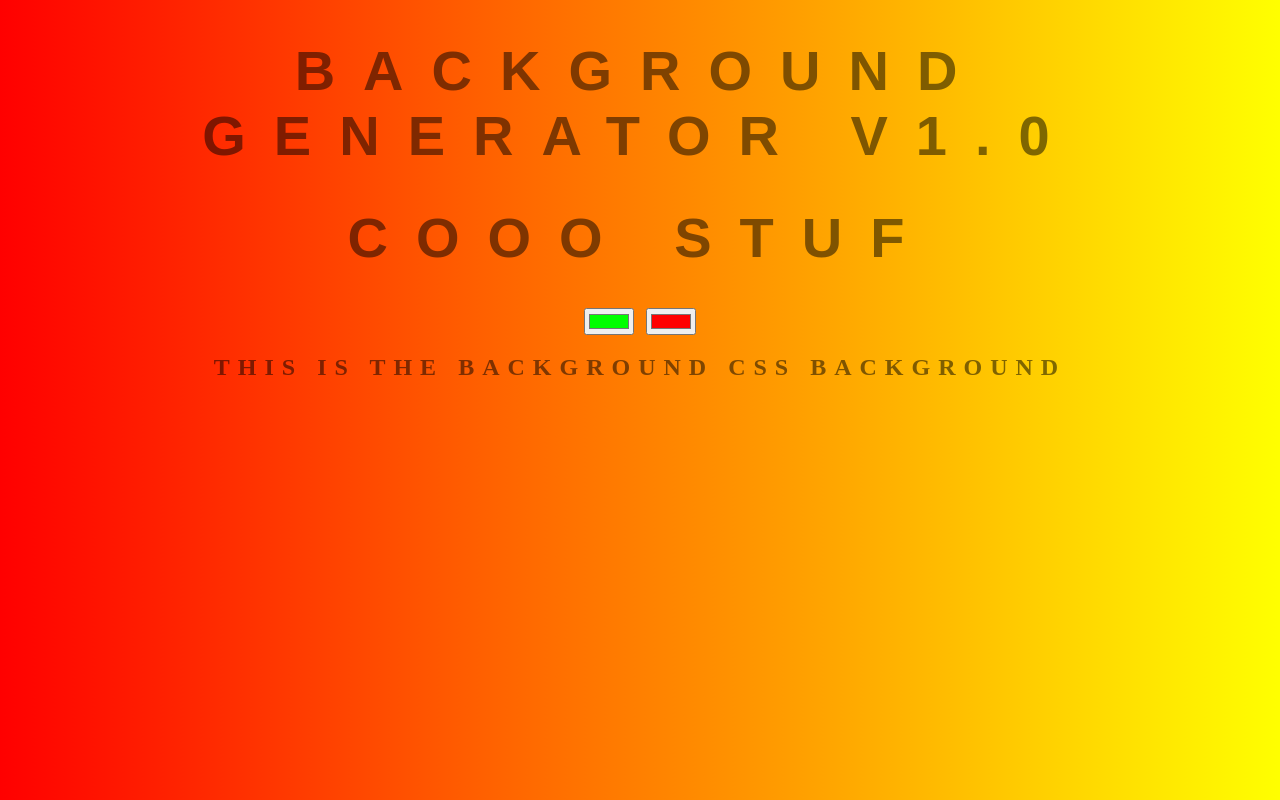
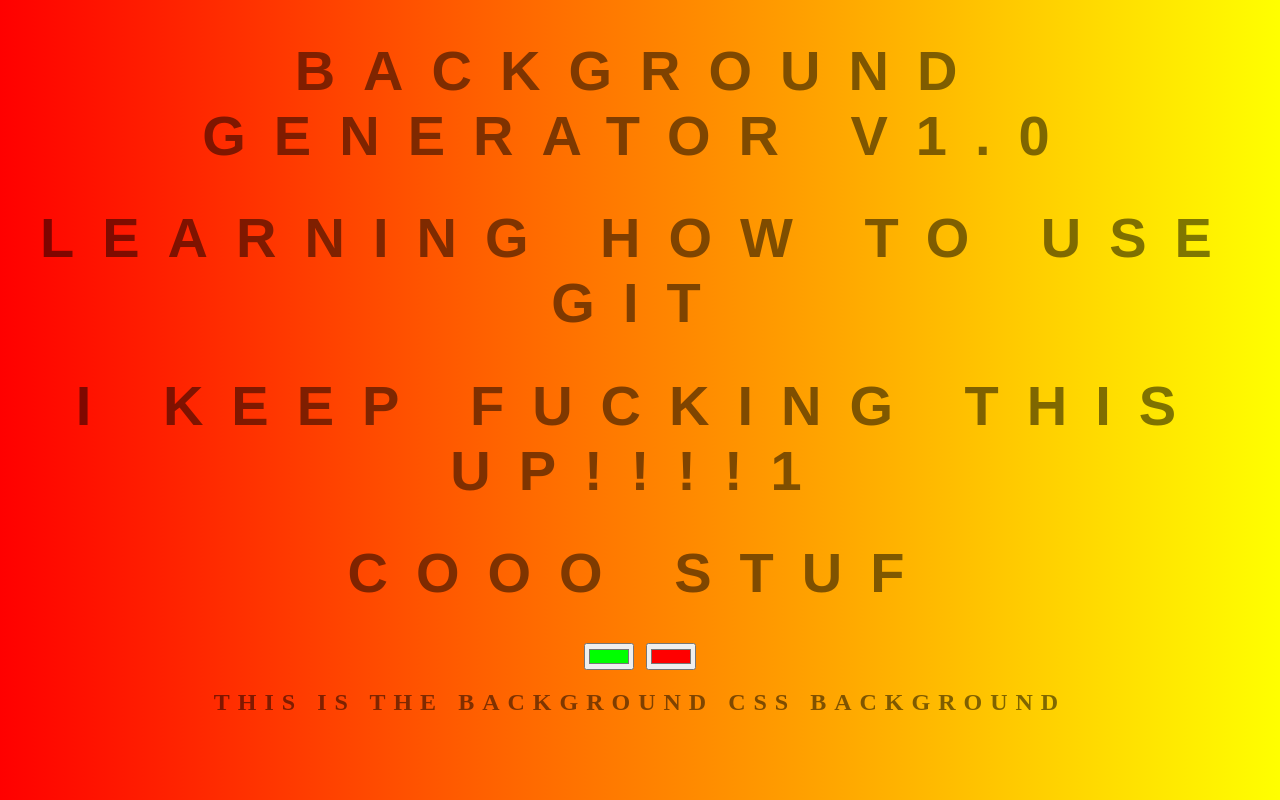
Before and after one commit to Hamzakh777/bakcground-generator, a plain HTML site: page index.html in a window 1280 px wide. Drawn offline with Linux system fonts and the light colour scheme.

Commit message:
check999

```diff
--- a/index.html
+++ b/index.html
@@ -10,6 +10,8 @@
 
 	<body>
         <h1>Background generator V1.0</h1>
+        <h1>learning how to use git</h1>
+        <h1>I keep fucking this up!!!!1</h1>
         <h1>COOO STUF</h1>
         <input class="color1" type="color" name="color1" value="#00ff00">
         <input class="color2" type="color" name="color2" value="#ff0000">
```
